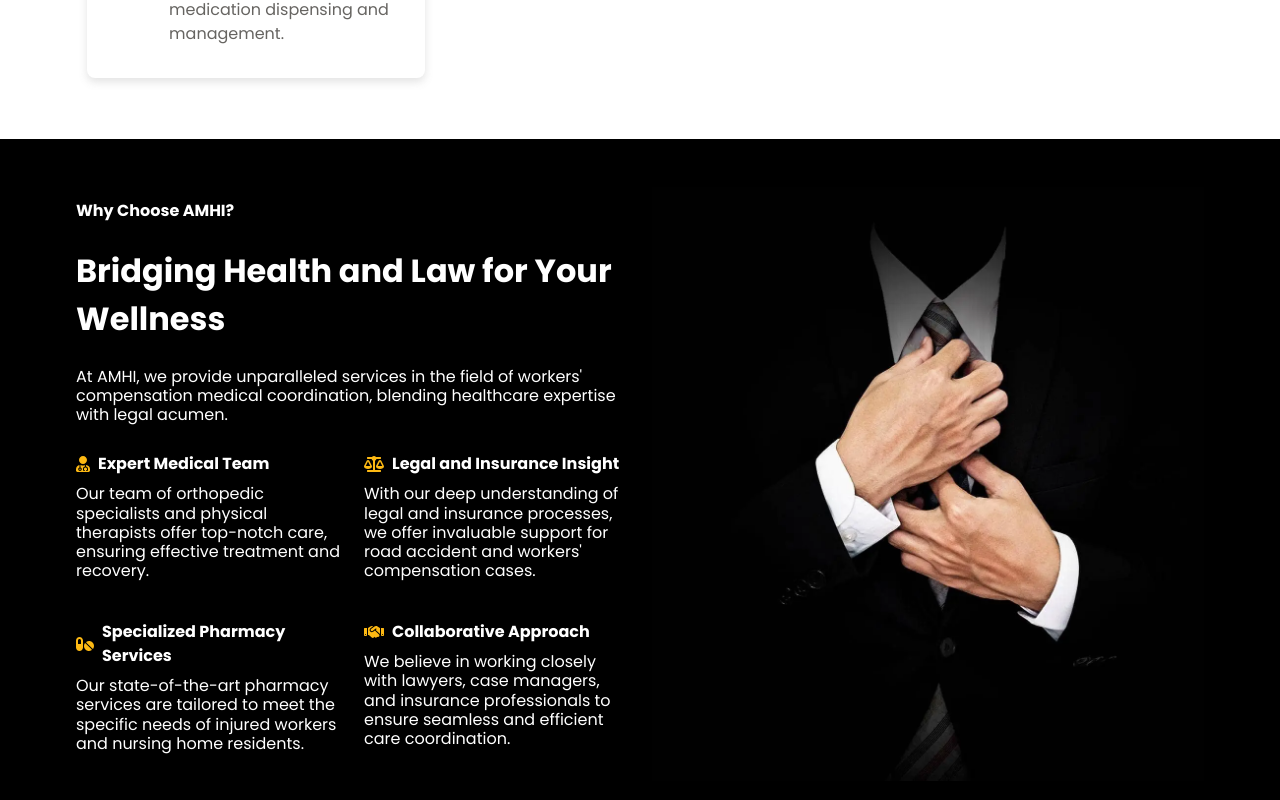
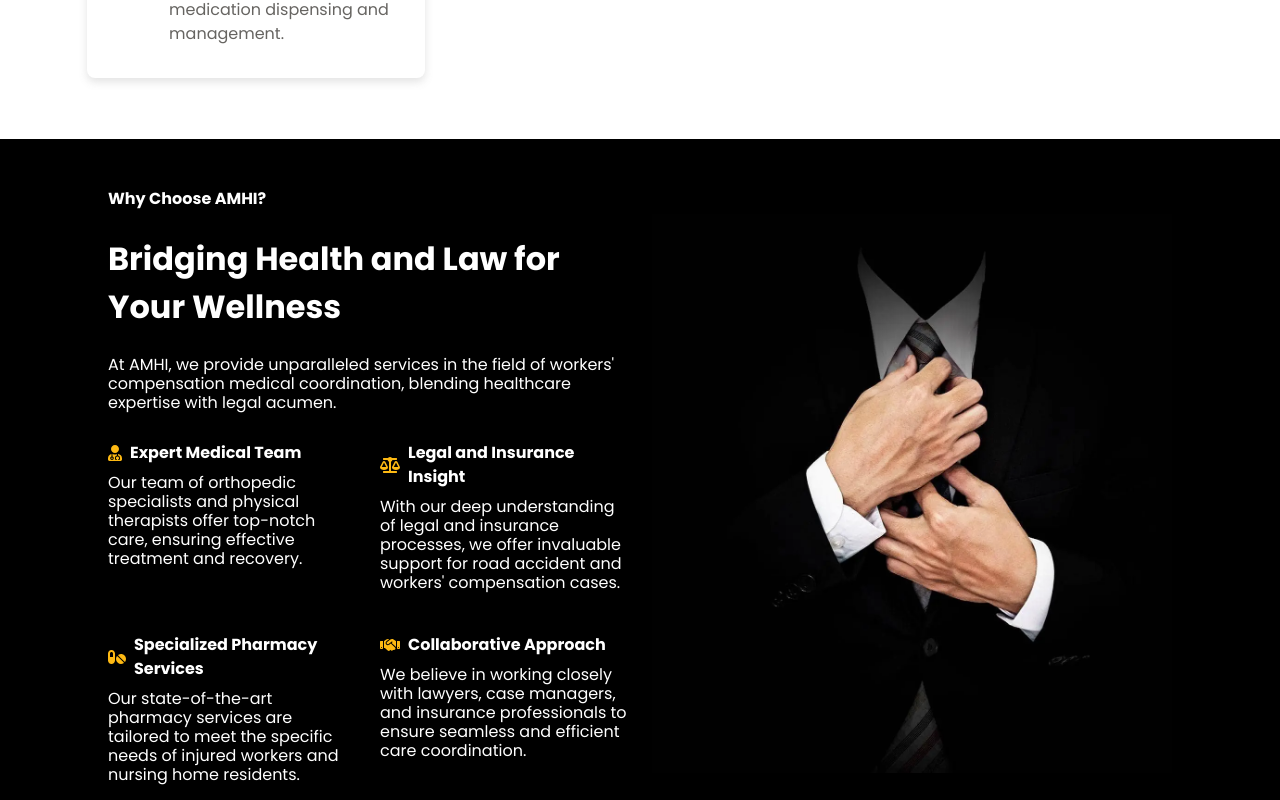
Before and after one commit to BlueMath-Warriors/mani-health-app, a Next.js app: page /about in a window 1280 px wide. Shown: the part 1880-2680 px from the top of the page. Built offline with nearby package versions, Linux system fonts and the light colour scheme.

Commit message:
Change paddings of about section

```diff
--- a/app/components/about/healthAndLawSection/index.jsx
+++ b/app/components/about/healthAndLawSection/index.jsx
@@ -6,7 +6,7 @@ import React from "react";
 const HealthAndLawSection = () => {
   return (
     <div
-      className={`bg-[#000000] text-white font-normal text-base flex justify-center py-12 px-6 Sm:px-12 md:px-16 ${poppins.className}`}
+      className={`bg-[#000000] text-white font-normal text-base flex justify-center py-12 px-6 Sm:px-12 md:px-16 large:px-24 ${poppins.className}`}
     >
       <div className="max-w-[1320px] flex flex-col lg:flex-row items-center">
         <div className="w-full lg:w-1/2 px-3">
--- a/app/components/workers-comp/WorkersCompListSection/index.jsx
+++ b/app/components/workers-comp/WorkersCompListSection/index.jsx
@@ -5,7 +5,7 @@ import CircleCheckSmall from "../../common/CircleCheckSmall";
 const WorkersCompListSection = ({ title="", content }) => {
   return (
     <div
-      className={`relative bg-white text-neutral font-normal leading-normal flex justify-center px-6 md:px-12 large:px-16 py-12`}
+      className={`relative bg-white text-neutral font-normal leading-normal flex justify-center px-6 md:px-12 large:px-20 py-12`}
     >
       <div className="max-w-[1700px] flex flex-col items-center justify-center">
         <h1 className={`text-base sm:text-xl lg:text-2xl font-medium text-[#212529] w-full text-center px-3 lg:text-start lg:self-start lg:max-w-[900px] mb-6 ${title === "" ? "hidden" :"block"}`}>
```
